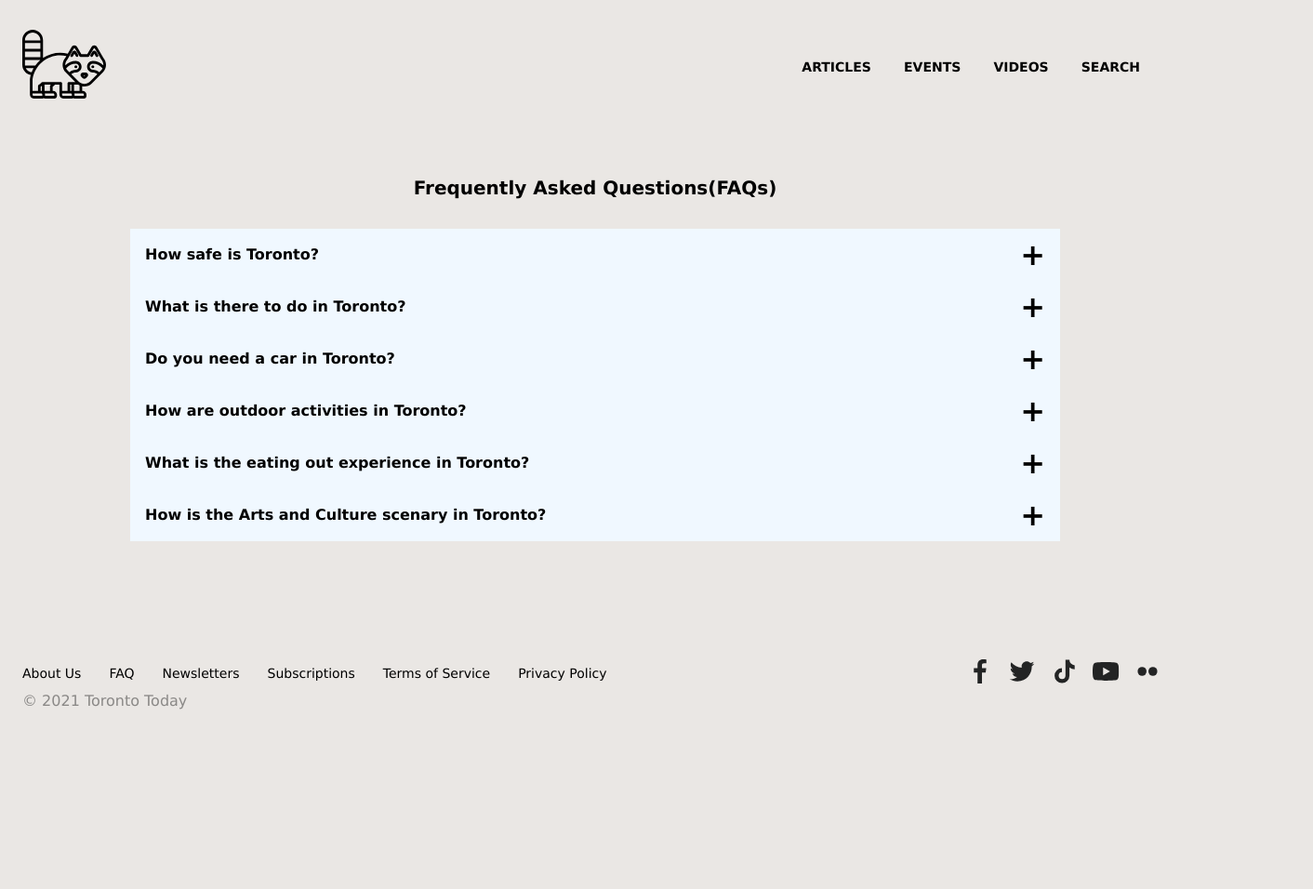
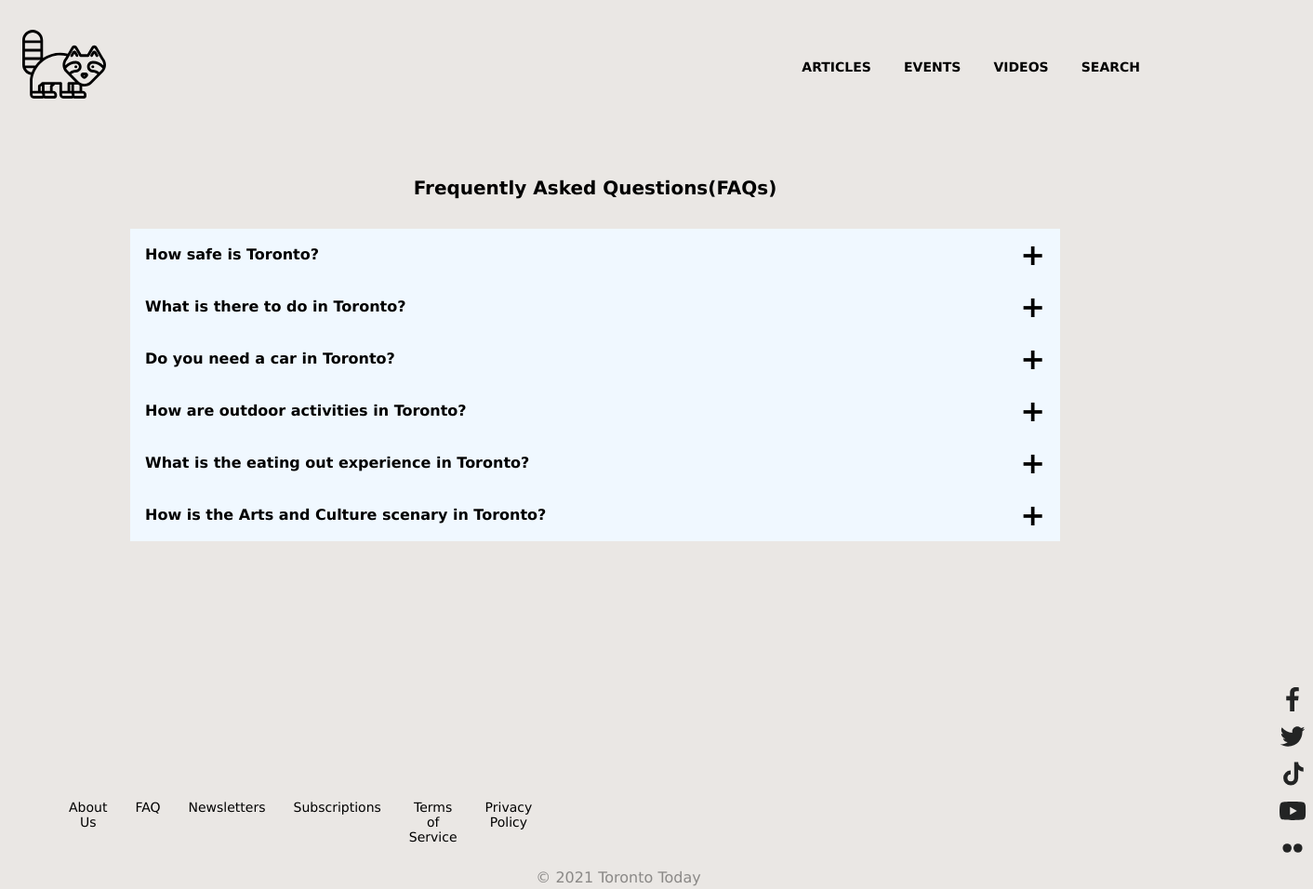
Before and after one commit to eashartanto/webProject-team-7, a plain HTML site: page faqpage.html in a window 1280 px wide. Shown: the whole page at 93% size, 1412 px wide, since content can reach past the window. Before the commit the page ends 800 px from the top, so only its background shows below. Drawn offline with Linux system fonts and the light colour scheme; a script that the page names is missing.

Commit message:
final commit

```diff
--- a/css/main.css
+++ b/css/main.css
@@ -74,3 +74,20 @@ a:hover {
 a:active {
     color: blue;
 }
+
+ footer{
+      text-align: center;
+      margin-top: 30px;
+      margin-left: 50px;
+  }
+
+  .left-footer-nav-items{
+    margin-right: 700px;
+    margin-top: 100px;
+    text-decoration: none;
+    font-size: 20px;
+
+  }
+  .right-footer-nav-items{
+    margin-left: 100px;
+  }
```
